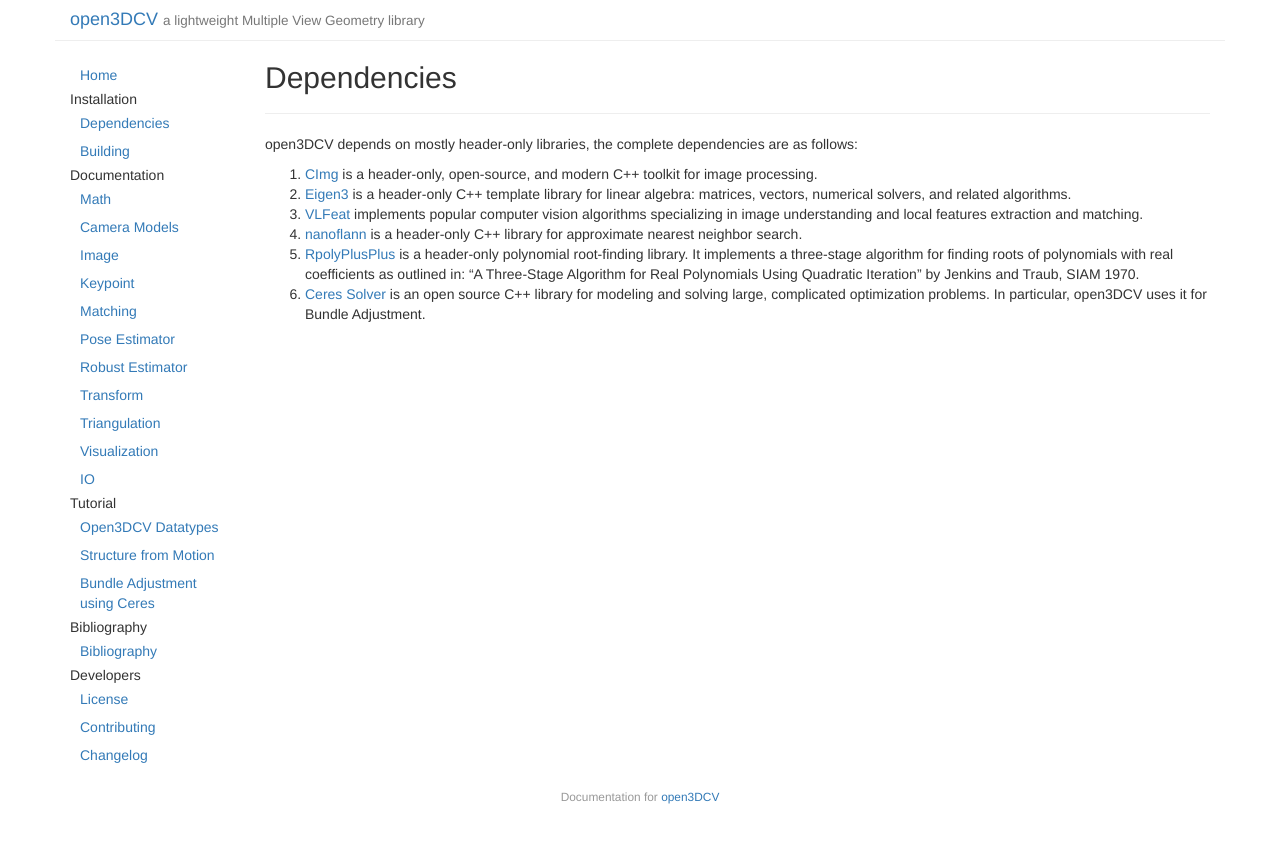
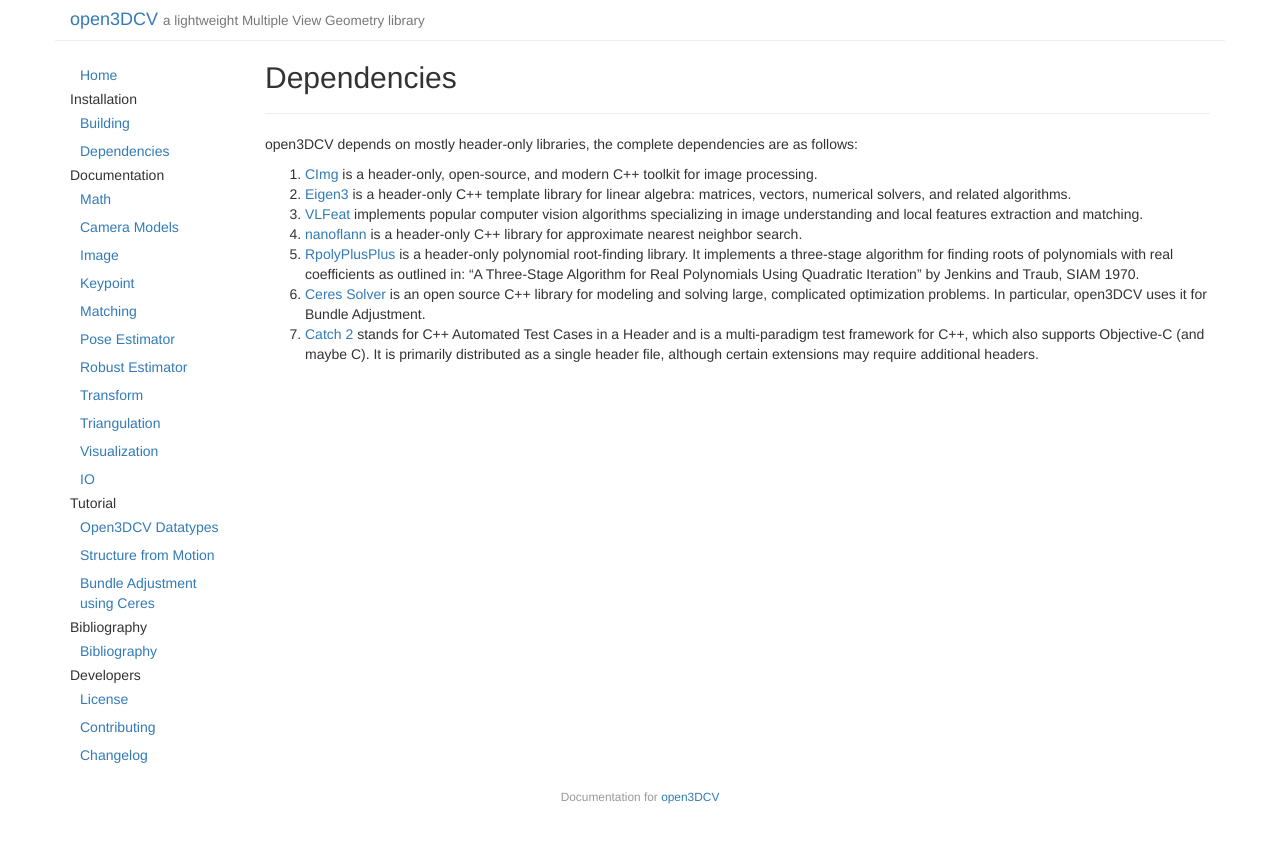
Before and after one commit to imkaywu/open3DCV, a Jekyll site: the page built from docs/_posts/2017-09-28-dependencies.md, in a window 1280 px wide. Shown: the top 843 px of the page. Built offline with Jekyll 4.4.1, drawn with Linux system fonts in a browser that asks for light colours.

```diff
--- a/docs/_posts/2017-09-28-dependencies.md
+++ b/docs/_posts/2017-09-28-dependencies.md
@@ -2,7 +2,7 @@
 layout: page
 title: "Dependencies"
 category: inst
-order: 0
+order: 2
 ---
 
 open3DCV depends on mostly header-only libraries, the complete dependencies are as follows:
@@ -11,5 +11,6 @@ open3DCV depends on mostly header-only libraries, the complete dependencies are
 2. [Eigen3](http://eigen.tuxfamily.org) is a header-only C++ template library for linear algebra: matrices, vectors, numerical solvers, and related algorithms.
 3. [VLFeat](http://www.vlfeat.org) implements popular computer vision algorithms specializing in image understanding and local features extraction and matching.
 4. [nanoflann](https://github.com/jlblancoc/nanoflann) is a header-only C++ library for approximate nearest neighbor search.
-5. [RpolyPlusPlus](https://github.com/sweeneychris/RpolyPlusPlus) is a header-only polynomial root-finding library. It implements a three-stage algorithm for finding roots of polynomials with real coefficients as outlined in: "A Three-Stage Algorithm for Real Polynomials Using Quadratic Iteration" by Jenkins and Traub, SIAM 1970.
+5. [RpolyPlusPlus](https://github.com/sweeneychris/RpolyPlusPlus/) is a header-only polynomial root-finding library. It implements a three-stage algorithm for finding roots of polynomials with real coefficients as outlined in: “A Three-Stage Algorithm for Real Polynomials Using Quadratic Iteration” by Jenkins and Traub, SIAM 1970.
 6. [Ceres Solver](http://ceres-solver.org) is an open source C++ library for modeling and solving large, complicated optimization problems. In particular, open3DCV uses it for Bundle Adjustment.
+7. [Catch 2](https://github.com/catchorg/Catch2) stands for C++ Automated Test Cases in a Header and is a multi-paradigm test framework for C++, which also supports Objective-C (and maybe C). It is primarily distributed as a single header file, although certain extensions may require additional headers.
```
Also changed, not shown: docs/_posts/2017-09-28-camera-models.md (+0 -6 lines), 7 other files.
